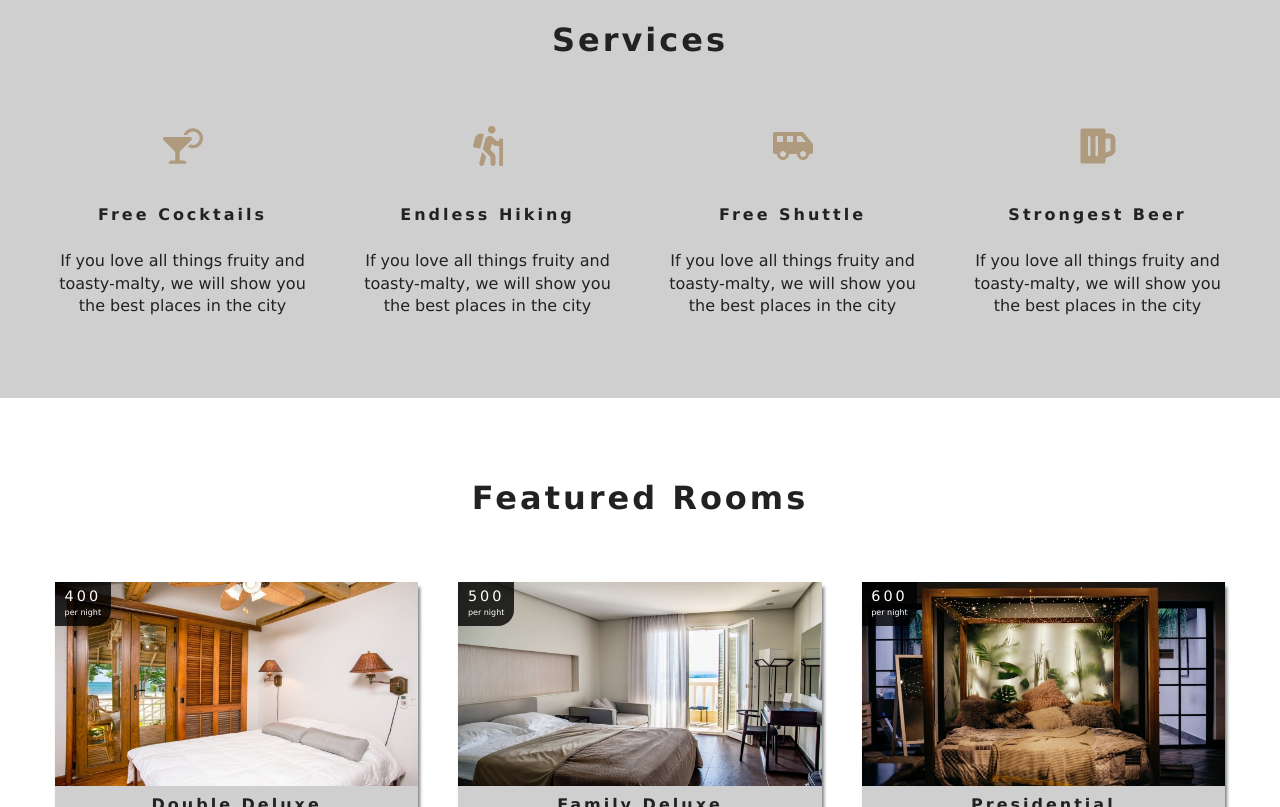
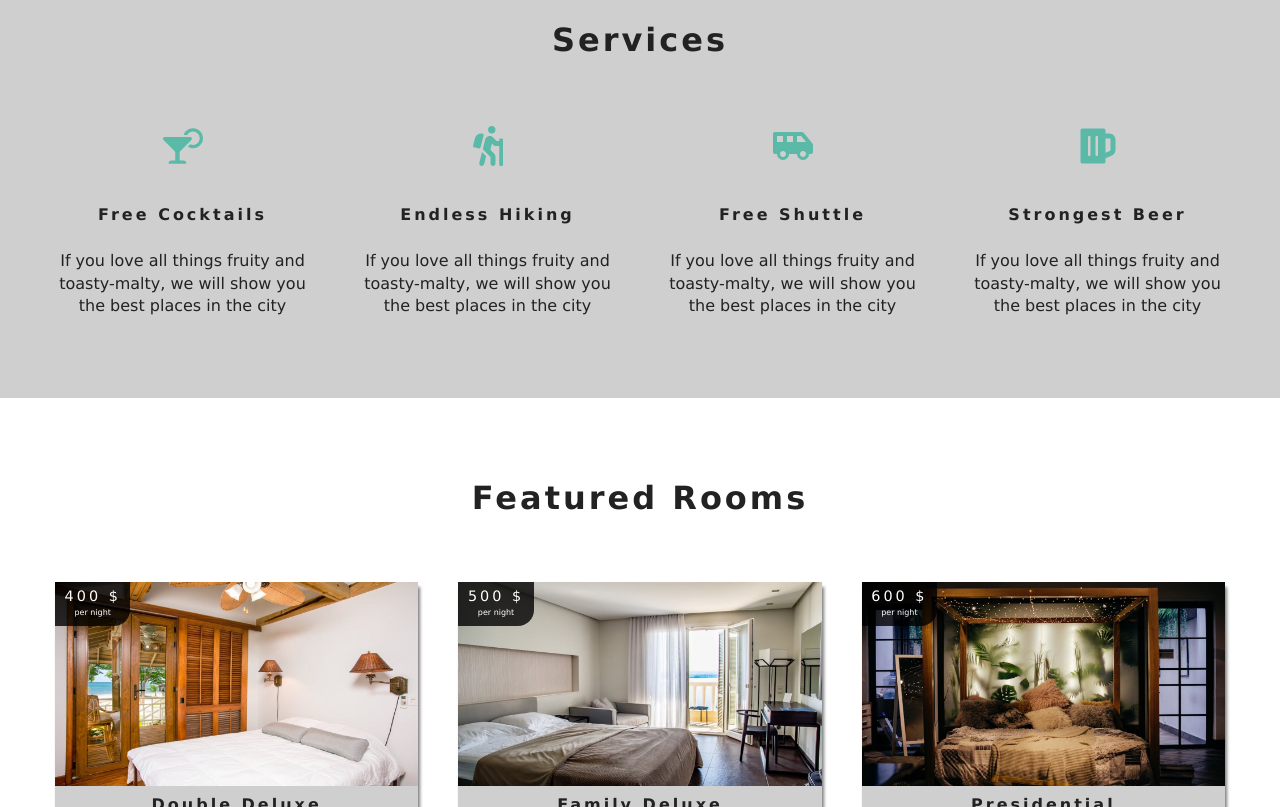
Before and after one commit to LexiosAlex/Carlson-ollege, a React (Create React App) app: page / in a window 1280 px wide. Shown: the part 860-1667 px from the top of the page. Built offline with nearby package versions, Linux system fonts and the light colour scheme.

Commit message:
cgabged main color

```diff
--- a/src/App.css
+++ b/src/App.css
@@ -4,7 +4,7 @@
   box-sizing: border-box;
 }
 :root {
-  --primaryColor: #af9a7d;
+  --primaryColor: #5bbaa7;
   --mainWhite: #fff;
   --offWhite: #f7f7f7;
   --mainBlack: #222;
--- a/src/components/Room.js
+++ b/src/components/Room.js
@@ -1,6 +1,6 @@
 import React from "react";
 import {Link} from "react-router-dom";
-import defaultImg from '../images/room-1.jpeg';
+import defaultImg from '../images/no-img.jpg';
 import PropTypes from "prop-types"
 
 export default function Room({room}) {
@@ -10,7 +10,7 @@ export default function Room({room}) {
     <div className="img-container">
       <img src={images[0] || defaultImg} alt="single room"/>
       <div className="price-top">
-        <h6>{price}</h6>
+        <h6>{price} $</h6>
         <p>per night</p>
       </div>
       <Link to={`/rooms/${slug}`} className="btn-primary room-link">
--- a/src/components/StyledHero.js
+++ b/src/components/StyledHero.js
@@ -1,5 +1,5 @@
 import styled from "styled-components";
-import defaultImg from '../images/room-1.jpeg'
+import defaultImg from '../images/no-img.jpg'
 
 
 const StyledHero = styled.header`
--- a/src/pages/SingleRoom.js
+++ b/src/pages/SingleRoom.js
@@ -44,6 +44,7 @@ export default class SingleRoom extends Component {
     } = room;
 
     const [mainImg, ...defaultImgs] = images;
+    console.log(defaultImgs);
     return (
       <>
         <StyledHero img={mainImg || this.state.defaultBcg}>
```
Also changed, not shown: src/images/no-img.jpg (added).
